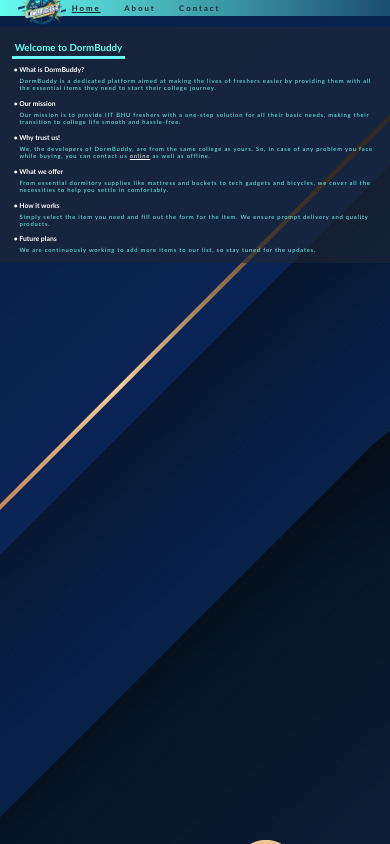
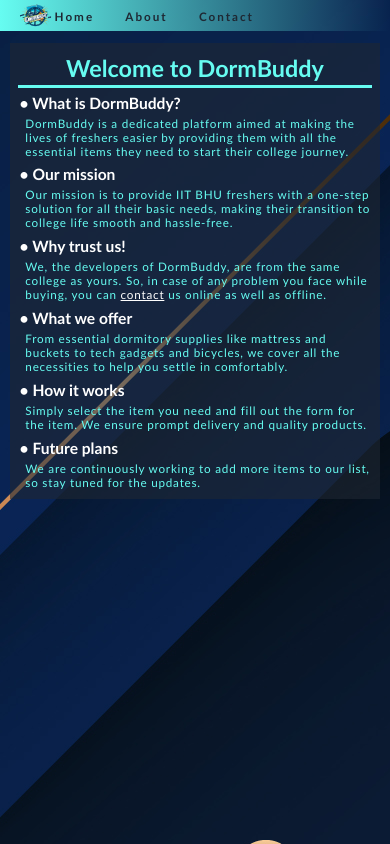
Before and after one commit to Siddhant-Baranwal/shop_frontend, a React (Create React App) app: page /about in a window 390 px wide. Built offline with nearby package versions, Linux system fonts and the light colour scheme; the HTML template or start-up script is replaced by a standard one.

Commit message:
adding responsiveness

```diff
--- a/src/App.css
+++ b/src/App.css
@@ -33,7 +33,7 @@
   display: inline-block;
   color: cyan;
   font-weight: 500;
-  letter-spacing: 2px;
+  letter-spacing: 0.2vw;
   width: 200px;
   border-bottom: 1px solid cyan;
   margin: 15px 10px;
@@ -98,7 +98,7 @@
   margin-bottom: 1vw;
   background-image: linear-gradient(
     to left,
-    rgba(102, 252, 241, 0.2),
+    rgba(102, 252, 241, 0),
     rgba(102, 252, 241, 1)
   );
 }
@@ -243,8 +243,8 @@
 }
 
 .logo{
-  width: 60px;
-  height: 60px;
+  width: 5vw;
+  height: 5vw;
 }
 
 .logosup{
@@ -355,3 +355,166 @@
 .upiid{
   color: #66fcf1;
 }
+
+.loader{
+  position: absolute;
+  background-color: #217eef40;
+  width: 100vw;
+  top: 0;
+  left: 0;
+  height: 100vh;
+}
+
+@media only screen and (max-width: 1000px) {
+  .about{
+    background-color: #1f283398;
+    width: 95vw;
+    margin: 3vw auto 3vw auto;
+    font-family: 'Gill Sans', 'Gill Sans MT', Calibri, 'Trebuchet MS', sans-serif;
+    padding: 2vw 2vw;
+  }
+
+  .about h1{
+    color: #66fcf1;
+    padding: 3px;
+    font-size: 6vw;
+    text-align: center;
+    border-bottom: #66fcf1 3px solid;
+    display: block;
+    width: auto;
+    text-align: center;
+  }
+
+  .about h2{
+    margin-top: 1vw;
+    padding: 2px;
+    font-size: 4vw;
+  }
+
+  .about p{
+    color: #66fcf1;
+    padding: 2px 2px 2px 2vw;
+    letter-spacing: 0.2vw;
+    font-size: 3vw;
+  }
+
+  .result{
+    font-size: 4vw;
+    position: absolute;
+    top: 25vw;
+    margin-bottom: 0;
+  }
+
+  .gif{
+    width: 60vw;
+    height: 60vw;
+    top: 15vw;
+    left: 15vw;
+    margin-bottom: 0;
+  }
+
+  .navbar{
+    height: 8vw;
+  }
+
+  .navbar a{
+    font-size: 3vw;
+    margin: 1vw;
+  }
+
+  .logo{
+    width: 10vw;
+    height: 10vw;
+  }
+
+  .order{
+    grid-template-columns: 1fr;
+  }
+
+  .left{
+    width: 95vw;
+    font-size: 4vw;
+  }
+
+  .one{
+    width: 30vw;
+  }
+
+  .left .image img{
+    width: 90vw;
+  }
+
+  .right{
+    margin: 1vw;
+    padding: 0;
+    width: 95vw;
+  }
+
+  .right form{
+    margin: 0;
+    width: 95vw;
+  }
+
+  form div p{
+    display: inline-block;
+    color: cyan;
+    font-weight: 500;
+    letter-spacing: 0.2vw;
+    width: 200px;
+    border-bottom: 1px solid cyan;
+    margin: 15px 10px;
+    text-align: center;
+    font-size: 3.5vw;
+    font-family: 'Gill Sans', 'Gill Sans MT', Calibri, 'Trebuchet MS', sans-serif;
+  }
+
+  form div input{
+    background-color: rgba(220, 220, 220, 0.1);
+    border: none;
+    font-size: 3.5vw;
+    padding: 5px;
+  }
+
+  form button{
+    font-size: 1.5vw;
+    padding: 0.5vw 3vw;
+    margin: 2vw 0vw 0vw 0vw;
+    color: cyan;
+    background-color: transparent;
+    border-radius: 5px;
+    border: 3px solid cyan;
+    font-weight: bold;
+    transition: 1s;
+  }
+
+  .file p{
+    width: 50vw;
+  }
+
+  .file input{
+    display: block;
+    width: 50vw;
+    margin-top: 0.5vw;
+    color: #66fcf1;
+  }
+
+  .file img{
+    width: 100px;
+    height: 100px;
+  }
+
+  .file div p{
+    border: none;
+    font-size: 2vw;
+    color: white;
+  }
+
+  .file div{
+    width: 80%;
+    display: flex;
+    justify-content: center;
+    align-items: center;
+    flex-direction: row;
+  }
+
+}
--- a/src/Components/About.js
+++ b/src/Components/About.js
@@ -9,7 +9,7 @@
       <h2>&#8226; Our mission</h2>
       <p>Our mission is to provide IIT BHU freshers with a one-step solution for all their basic needs, making their transition to college life smooth and hassle-free.</p>
       <h2>&#8226; Why trust us!</h2>
-      <p>We, the developers of DormBuddy, are from the same college as yours. So, in case of any problem you face while buying, you can contact us <a href="/contact" className='spe'>online</a> as well as offline.</p>
+      <p>We, the developers of DormBuddy, are from the same college as yours. So, in case of any problem you face while buying, you can <a href="/contact" className='spe'>contact</a> us online as well as offline.</p>
       <h2>&#8226; What we offer</h2>
       <p>From essential dormitory supplies like mattress and buckets to tech gadgets and bicycles, we cover all the necessities to help you settle in comfortably.</p>
       <h2>&#8226; How it works</h2>
```
